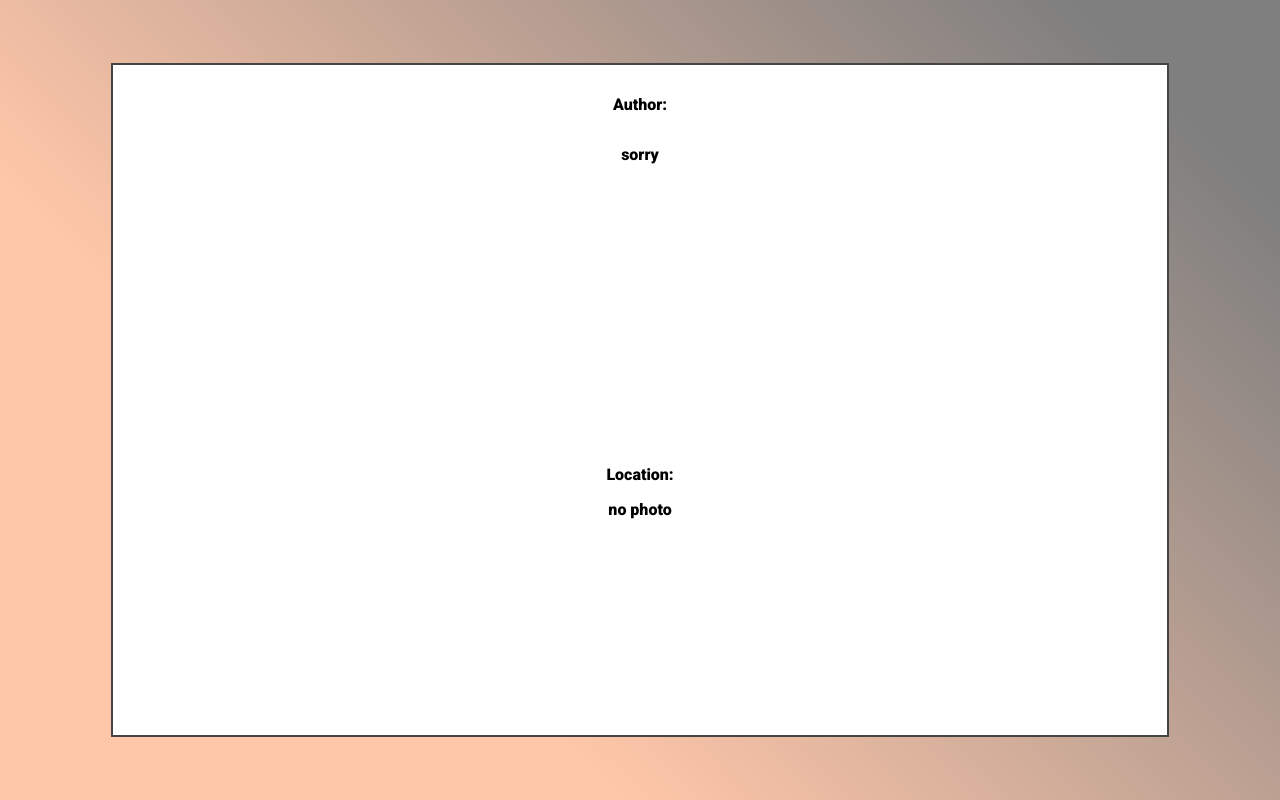
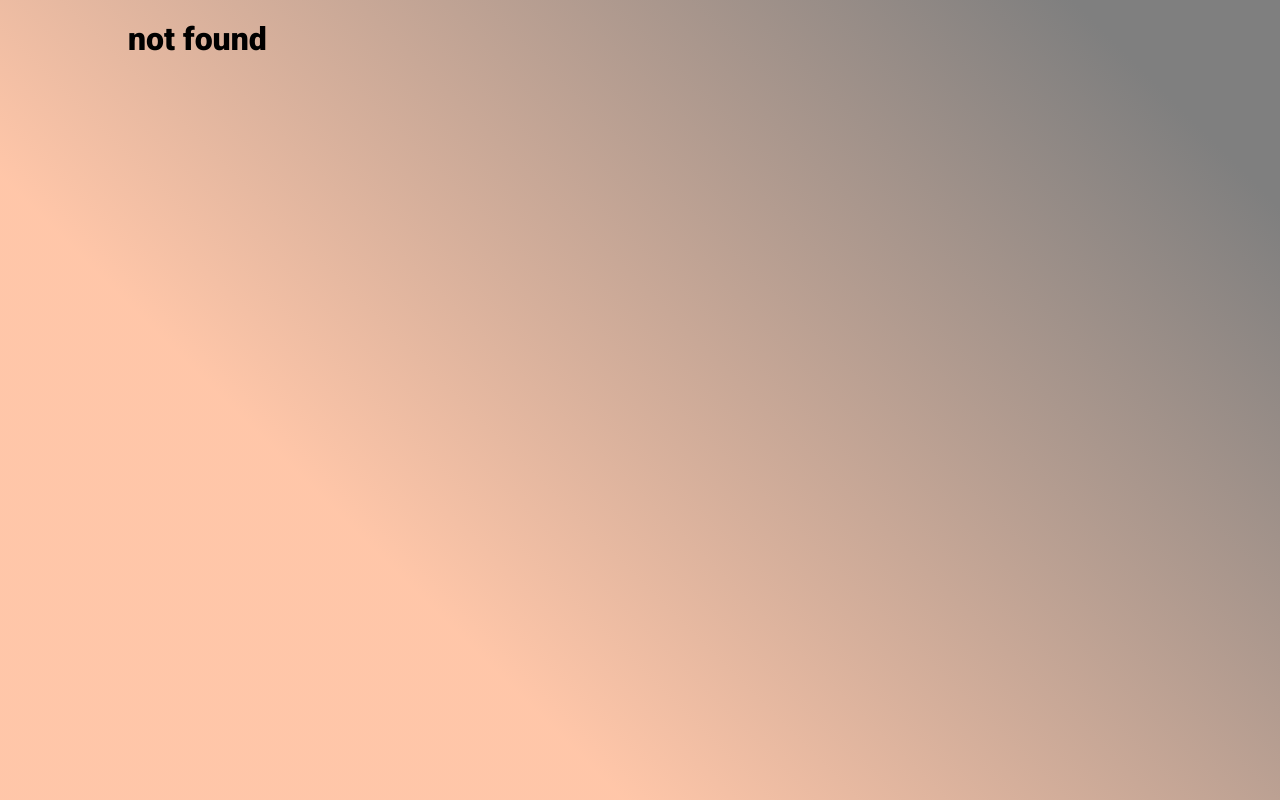
Before and after one commit to JustynaOlszewska/apiImages, a React (Create React App) app: page /photo/1 in a window 1280 px wide. Built offline with nearby package versions, Linux system fonts and the light colour scheme.

Commit message:
deleted ModalImageDetails.js

```diff
--- a/src/App.js
+++ b/src/App.js
@@ -11,7 +11,6 @@ import AlertState from "./context/alert/AlertState";
 const NotFound = lazy(() => import('./components/pages/NotFound'));
 const HeaderSearch = lazy(() => import('./components/pages/HeaderSearch'));
 const Main = lazy(() => import('./components/pages/Main'));
-const ModalImageDetails = lazy(() => import('./components/pages/ModalImageDetails'));
 const Modal = lazy(() => import('./components/pages/Modal'));
 
 
@@ -28,7 +27,6 @@ const App = () => {
             <Route exact path="/" component={HeaderSearch} />
             <Route path="/apiImages" component={HeaderSearch} />
             <Route path="/main" component={Main} />
-            <Route path="/photo/:id" component={ModalImageDetails} />
             <Route component={NotFound} />
 
           </Switch>
--- a/src/components/modules/ImageListElement.js
+++ b/src/components/modules/ImageListElement.js
@@ -1,8 +1,7 @@
 import React, { useContext } from 'react';
+import { NavLink, useLocation } from 'react-router-dom';
 
 import { StylesLazyLoadImage, StylesSection } from '../../styles/styleComponents/StyledImageListElement';
-
-import { NavLink, useLocation } from 'react-router-dom';
 
 import FetchContext from "../../context/fetch/fetchContext";
 
--- a/src/components/modules/Search.js
+++ b/src/components/modules/Search.js
@@ -15,7 +15,7 @@ const Alert = lazy(() => import('../../components/organism/Alert'));
 
 const ImagesList = () => {
 
-    const [text, setText] = useState('')
+    const [text, setText] = useState('');
     const fetchContext = useContext(FetchContext);
     const alertContext = useContext(AlertContext);
 
--- a/src/components/pages/ModalImageDetails.js
+++ /dev/null
@@ -1,26 +0,0 @@
-import React, { useContext } from 'react';
-
-import FetchContext from "../../context/fetch/fetchContext";
-
-import { StylesModal, StylesContainerData } from '../../styles/styleComponents/StyledModalImageDetails';
-
-const ModalImageDetails = () => {
-    const fetchContext = useContext(FetchContext);
-
-    return (
-        <StylesModal>
-            <div>
-                <p>Author: {fetchContext?.photo?.user?.name}</p>
-                <StylesContainerData>
-                    {fetchContext?.photo?.cover_photo?.urls?.regular ?
-                        <img src={fetchContext?.photo?.cover_photo?.urls?.regular} loading="lazy" alt={fetchContext.photo.title} /> : <p>sorry</p>}
-                </StylesContainerData>
-                <p>Location: {fetchContext?.photo?.cover_photo?.user?.location ?
-                    fetchContext?.photo?.cover_photo?.user?.location : <p>no photo</p>}</p>
-
-            </div>
-        </StylesModal>
-    )
-};
-
-export default ModalImageDetails;
```
Also changed, not shown: 1 other file (tests, documents, lock files or other folders).
